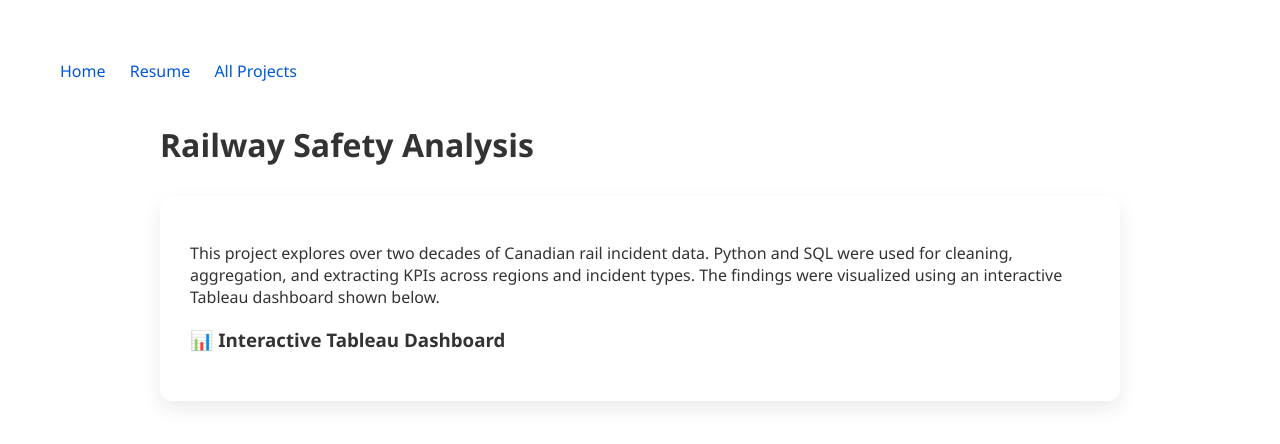
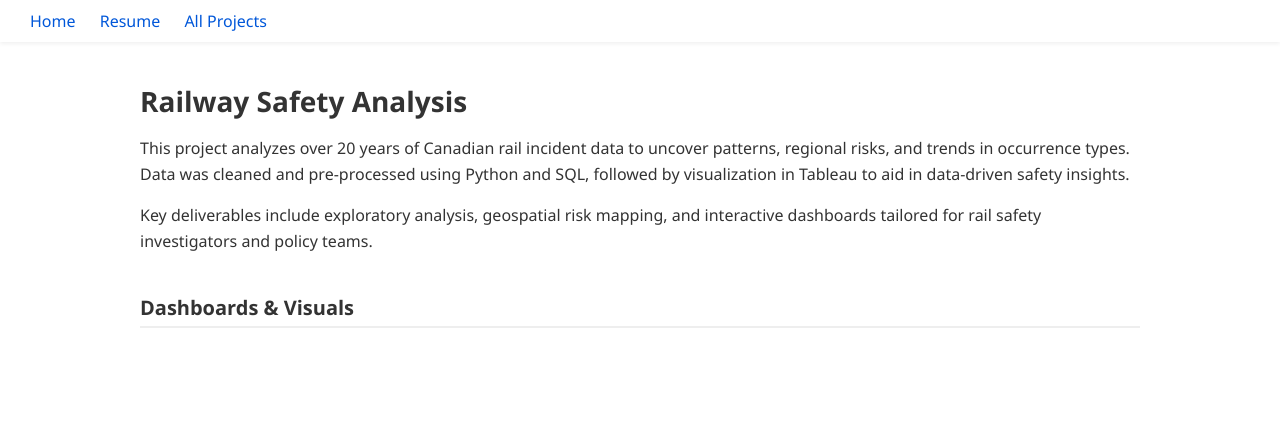
Before and after one commit to shrasth/my-portfolio, a plain HTML site: page projects/railway-safety.html in a window 1280 px wide. Drawn offline with Linux system fonts and the light colour scheme.

Commit message:
Update railway-safety.html

```diff
--- a/projects/railway-safety.html
+++ b/projects/railway-safety.html
@@ -5,33 +5,92 @@
   <title>Railway Safety Analysis | Shrasth Kumar</title>
   <link rel="stylesheet" href="../assets/style.css" />
   <link rel="stylesheet" href="https://cdnjs.cloudflare.com/ajax/libs/font-awesome/6.5.0/css/all.min.css" />
+  <style>
+    body {
+      margin: 0;
+      font-family: 'Segoe UI', sans-serif;
+      background: #fff;
+      color: #333;
+    }
+
+    .project-container {
+      max-width: 1000px;
+      margin: 40px auto;
+      padding: 0 20px;
+    }
+
+    .project-container h1 {
+      font-size: 28px;
+      margin-bottom: 10px;
+    }
+
+    .project-container p {
+      line-height: 1.6;
+    }
+
+    header.simple-nav {
+      display: flex;
+      justify-content: space-between;
+      align-items: center;
+      padding: 10px 30px;
+      background: #fff;
+      box-shadow: 0 2px 4px rgba(0,0,0,0.06);
+    }
+
+    header.simple-nav a {
+      margin-right: 20px;
+      text-decoration: none;
+      color: #0057d9;
+      font-weight: 500;
+    }
+
+    header.simple-nav a:hover {
+      text-decoration: underline;
+    }
+
+    .tableauPlaceholder {
+      margin-top: 30px;
+    }
+
+    .section-heading {
+      margin-top: 40px;
+      font-size: 20px;
+      font-weight: 600;
+      border-bottom: 2px solid #eee;
+      padding-bottom: 5px;
+    }
+  </style>
 </head>
-<body class="resume-page">
+<body>
 
   <!-- Top Navigation -->
   <header class="simple-nav">
-    <div class="nav-left">
+    <div>
       <a href="../index.html">Home</a>
       <a href="../resume.html">Resume</a>
       <a href="../projects.html">All Projects</a>
     </div>
   </header>
 
-  <main class="resume-container">
+  <main class="project-container">
     <h1>Railway Safety Analysis</h1>
 
-    <section class="resume-box">
     <p>
-        This project explores over two decades of Canadian rail incident data. Python and SQL were used for cleaning, aggregation, and extracting KPIs across regions and incident types.
-        The findings were visualized using an interactive Tableau dashboard shown below.
+      This project analyzes over 20 years of Canadian rail incident data to uncover patterns, regional risks, and trends in occurrence types.
+      Data was cleaned and pre-processed using Python and SQL, followed by visualization in Tableau to aid in data-driven safety insights.
     </p>
 
-      <h3>📊 Interactive Tableau Dashboard</h3>
+    <p>
+      Key deliverables include exploratory analysis, geospatial risk mapping, and interactive dashboards tailored for rail safety investigators and policy teams.
+    </p>
 
-      <div class='tableauPlaceholder' id='viz1746221510753' style='position: relative; max-width: 100%;'>
+    <h2 class="section-heading">Dashboards & Visuals</h2>
+
+    <!-- Tableau Dashboard Embed (Full Width) -->
+    <div class='tableauPlaceholder' id='viz1746221510753' style='position: relative; width: 100%;'>
       <noscript>
         <a href='#'>
-            <img alt='Final Incident '
+          <img alt='Rail Incidents'
             src='https://public.tableau.com/static/images/Fi/Final_17438110426760/FinalIncident/1_rss.png'
             style='border: none' />
         </a>
@@ -70,7 +129,6 @@
       scriptElement.src = 'https://public.tableau.com/javascripts/api/viz_v1.js';
       vizElement.parentNode.insertBefore(scriptElement, vizElement);
     </script>
-    </section>
 
   </main>
 </body>
```
Lines whose indentation alone changed are shown as unchanged.
